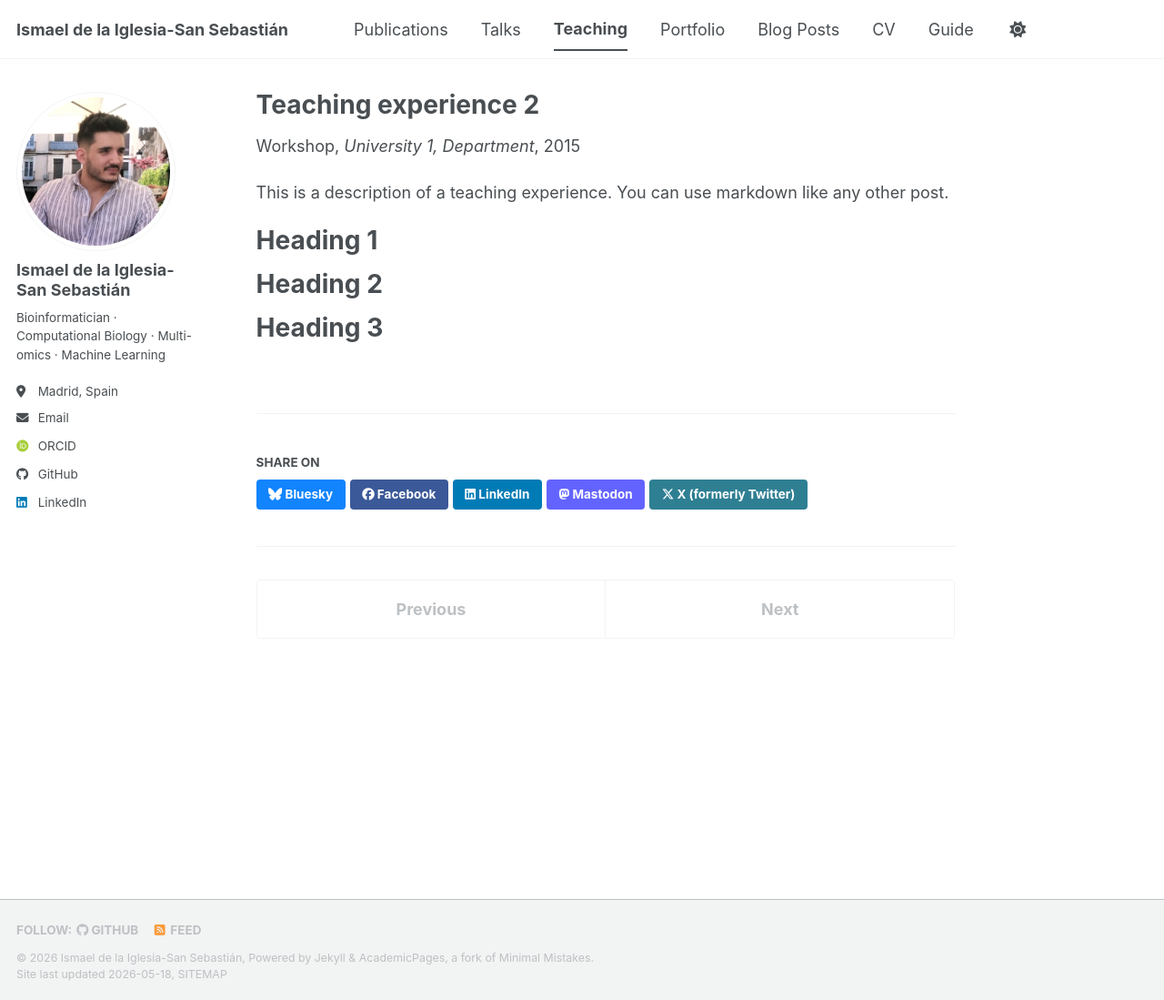
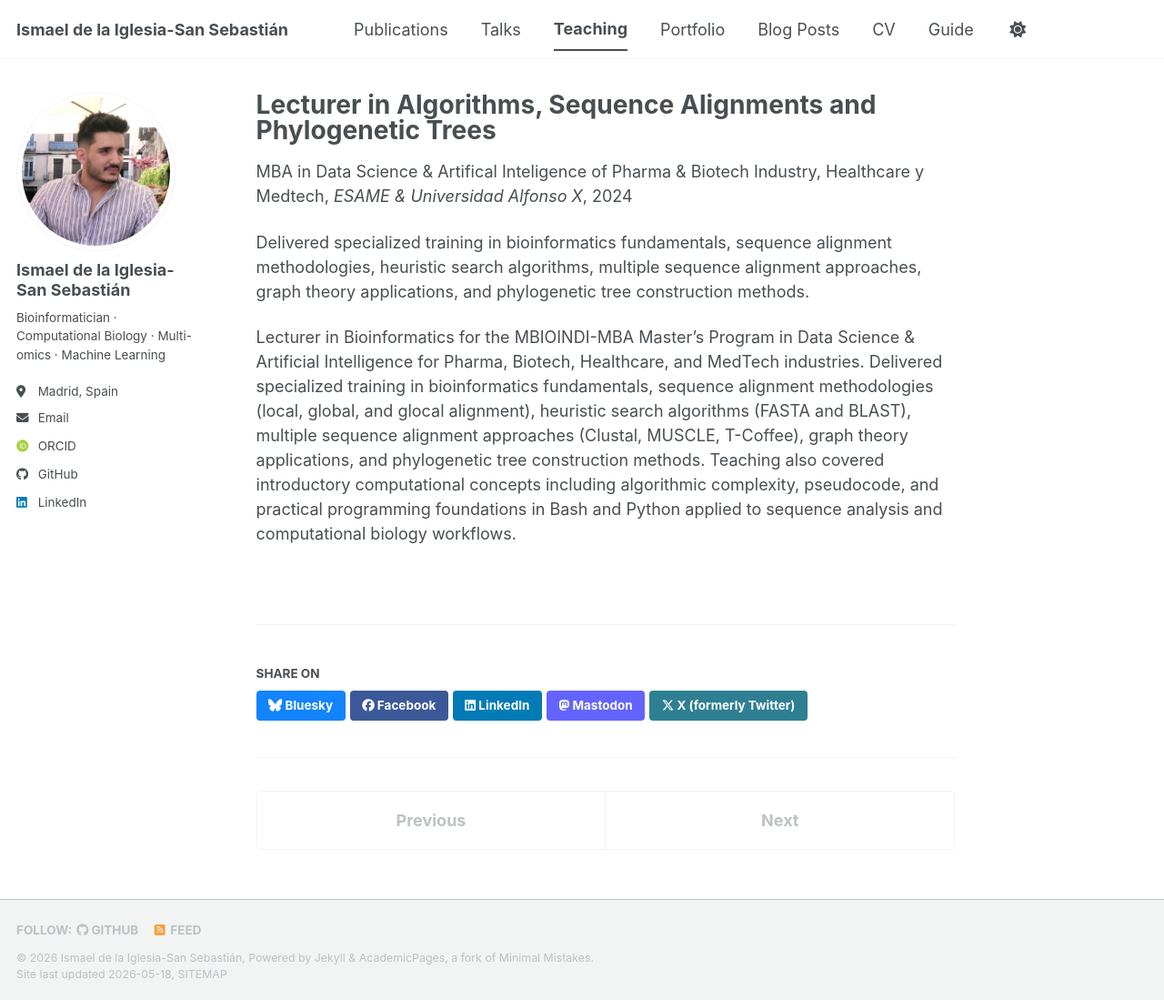
Before and after one commit to ismaeliglesia/ismaeliglesia.github.io, a Jekyll site: the page built from _teaching/2015-spring-teaching-2.md, in a window 1280 px wide and 1099 px high. Shown: the whole window at 91% size. Built offline with Jekyll 4.4.1, drawn with Linux system fonts in a browser that asks for light colours; some web fonts are replaced; a script bundle is joined from its source files by our own code; library files that are not in the unit come from our copies.

Commit message:
Revise teaching experience for Bioinformatics course
Updated teaching experience details including title, type, venue, date, and location. Enhanced the description to reflect specialized training in bioinformatics and related methodologies.

```diff
--- a/_teaching/2015-spring-teaching-2.md
+++ b/_teaching/2015-spring-teaching-2.md
@@ -1,20 +1,12 @@
 ---
-title: "Teaching experience 2"
+title: "Lecturer in Algorithms, Sequence Alignments and Phylogenetic Trees"
 collection: teaching
-type: "Workshop"
-permalink: /teaching/2015-spring-teaching-1
-venue: "University 1, Department"
-date: 2015-01-01
-location: "City, Country"
+type: "MBA in Data Science & Artifical Inteligence of Pharma & Biotech Industry, Healthcare y Medtech"
+permalink: /teaching/MBA_ESAME
+venue: "ESAME & Universidad Alfonso X"
+date: 2024-01-01
+location: "Madrid, Spain"
 ---
+Delivered specialized training in bioinformatics fundamentals, sequence alignment methodologies, heuristic search algorithms, multiple sequence alignment approaches, graph theory applications, and phylogenetic tree construction methods.
 
-This is a description of a teaching experience. You can use markdown like any other post.
-
-Heading 1
-======
-
-Heading 2
-======
-
-Heading 3
-======
+Lecturer in Bioinformatics for the MBIOINDI-MBA Master’s Program in Data Science & Artificial Intelligence for Pharma, Biotech, Healthcare, and MedTech industries. Delivered specialized training in bioinformatics fundamentals, sequence alignment methodologies (local, global, and glocal alignment), heuristic search algorithms (FASTA and BLAST), multiple sequence alignment approaches (Clustal, MUSCLE, T-Coffee), graph theory applications, and phylogenetic tree construction methods. Teaching also covered introductory computational concepts including algorithmic complexity, pseudocode, and practical programming foundations in Bash and Python applied to sequence analysis and computational biology workflows.
```
